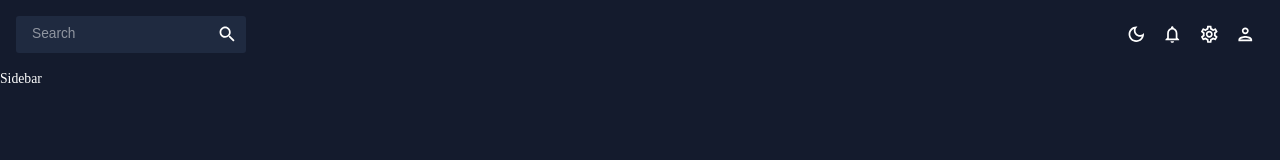
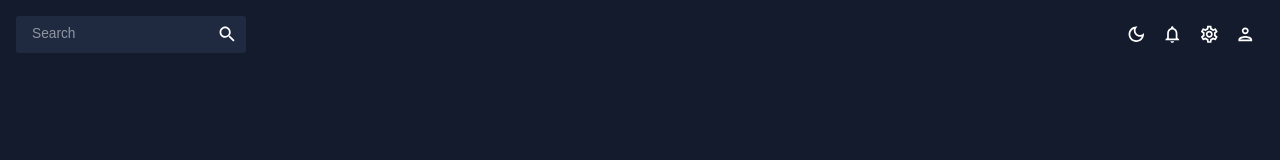
Before and after one commit to collinskrotich/react-admin, a React (Create React App) app: page / in a window 1280 px wide. Shown: the top 160 px of the page. Built offline with nearby package versions, Linux system fonts and the light colour scheme.

Commit message:
sidebar change

```diff
--- a/src/scenes/global/Sidebar.jsx
+++ b/src/scenes/global/Sidebar.jsx
@@ -2,7 +2,7 @@ import React from 'react'
 
 const Sidebar = () => {
   return (
-    <div>Sidebar</div>
+    <div></div>
   )
 }
 
```
